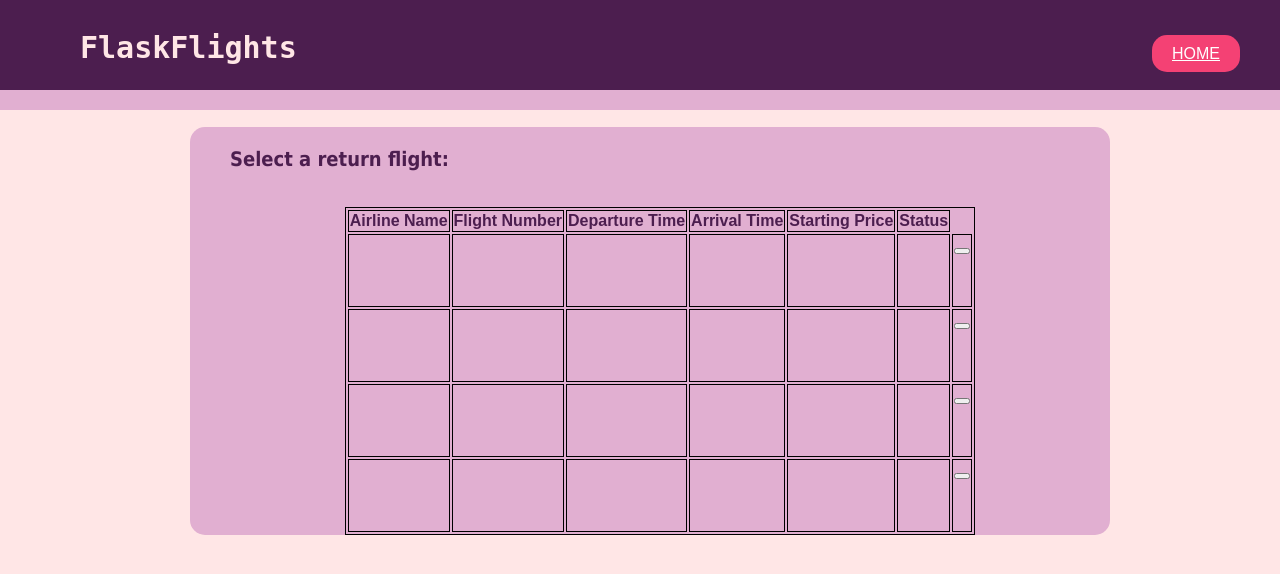
After one commit to RianShinozaki/Databases-Final, a Flask app: page /returnTicketSearch in a window 1280 px wide. The commit adds this page. Shown: the top 574 px of the page. Run offline with Flask 3, Linux system fonts and the light colour scheme; a user stored in the database is signed in; lists and menus that the app fills with data are empty.

Commit message:
Started the return stuff

```diff
--- a/init1.py
+++ b/init1.py
@@ -119,11 +119,38 @@ def lookUpFlight():
 	departureAirport = request.form['departureAirport']
 	arrivalAirport = request.form['arrivalAirport']
 	departureDate = request.form['departureDate']
+	returnDate = request.form['returnDate']
+
+	print(returnDate)
+	print(departureDate)
 
 	cursor = conn.cursor()
 	query = 'SELECT name, num, depTime, arrTime, base_price, status FROM lookUpFlight WHERE departureAirport = %s AND arrivalAirport = %s AND depDate = %s'
 	cursor.execute(query, (departureAirport, arrivalAirport, departureDate))
 	data = cursor.fetchall()
+	print(data)
+
+	if(returnDate != ''):
+		returnDateObject = datetime.strptime(returnDate, "%Y-%d-%m")
+		departureDateObject = datetime.strptime(departureDate, "%Y-%d-%m")
+		if(returnDateObject <= departureDateObject):
+			error = "Return date cannot come before departure."
+		else:
+			query = 'SELECT name, num, depTime, arrTime, base_price, status FROM lookUpFlight WHERE departureAirport = %s AND arrivalAirport = %s AND depDate = %s'
+			cursor.execute(query, (arrivalAirport, departureAirport, returnDate))
+			returnData = cursor.fetchall()
+			print(returnData)
+			for theData in returnData:
+				theData['depTime'] = str(theData['depTime'])
+				print(theData)
+				print("wahoo")
+
+			print(returnData)
+
+			if(not returnData):
+				error = "No return flights match those parameters at this time."
+			else:
+				session['return_flight_data'] = returnData
 
 	if(session.get('admin')):
 		query = 'SELECT name, num, depTime, arrTime, base_price, status FROM lookUpFlight WHERE departureAirport = %s AND arrivalAirport = %s AND depDate = %s AND name = %s'
@@ -131,12 +158,13 @@ def lookUpFlight():
 		data = cursor.fetchall()
 
 	error = None
-	if(data):
+	if(not data):
+		error = "No flights match those parameters at this time."
+	if(error == None):
 		cursor.close()
 		return render_template('index.html', username = fields[0], myFutureFlights = fields[1], myPastFlights = fields[2], admin = fields[3], frequentFliers=fields[4], flights = data)
 	else:
-		error = "No flights match those parameters at this time."
-		return render_template('index.html', username = fields[0], myFutureFlights = fields[1], myPastFlights = fields[2], admin = fields[3], frequentFliers=fields[4], flights = data, error=error)
+		return render_template('index.html', username = fields[0], myFutureFlights = fields[1], myPastFlights = fields[2], admin = fields[3], frequentFliers=fields[4], flights = None, error=error)
 
 # ---------------------------------------------------------------------------------------------------------------
 # ---------------------------------------------------------------------------------------------------------------
@@ -252,11 +280,33 @@ def customerRegisterAuth():
 # ---------------------------------------------------------------------------------------------------------------
 # ---------------------------------------------------------------------------------------------------------------
 
-#Takes you to the ticket purchase screen and saves flight_num in question
+#Takes you to the ticket purchase screen and saves information from selected flight in question
 @app.route('/selectTicket', methods=['GET', 'POST'])
 def selectTicket():
 	flightInfo = request.form['flight_num'].split("_")
 	session['selected_flight'] = flightInfo
+	if(session.get('return_flight_data')):
+		return redirect('returnTicketSearch')
+	else:
+		return redirect('ticketPurchase')
+
+# ---------------------------------------------------------------------------------------------------------------
+# ---------------------------------------------------------------------------------------------------------------
+
+@app.route('/returnTicketSearch', methods=['GET', 'POST'])
+def returnTicketSearch():
+	print(session.get('return_flight_data'))
+	print('hello')
+	return render_template('returnTicketSearch.html', flights = session.get('return_flight_data'))
+
+# ---------------------------------------------------------------------------------------------------------------
+# ---------------------------------------------------------------------------------------------------------------
+
+#Takes you to the ticket purchase screen and saves information from selected flight in question
+@app.route('/selectReturnTicket', methods=['GET', 'POST'])
+def selectReturnTicket():
+	flightInfo = request.form['flight_num'].split("_")
+	session['selected_return_flight'] = flightInfo
 	return redirect('ticketPurchase')
 
 # ---------------------------------------------------------------------------------------------------------------
@@ -279,18 +329,39 @@ def purchaseTicket():
 	numseats = cursor.fetchone()
 	seatsLeft = numseats['num_seats'] - ticket_count['COUNT(ticket_id)']
 	sellPrice = flightInfo[0]['base_price']
+	returnSellPrice = 0
+
+	if(seatsLeft <= numseats['num_seats'] * 0.2):
+		sellPrice = float(sellPrice) * 1.25
+
+	if(session.get("selected_return_flight")):
+		query = 'SELECT name, num, depTime, arrTime, base_price FROM lookUpFlight WHERE num = %s AND name = %s AND depTime = %s;'
+		cursor.execute(query, (session.get('selected_return_flight')[0],session.get('selected_return_flight')[1],session.get('selected_return_flight')[2]))
+		returnFlightInfo = cursor.fetchall()
+		error = None
+		query = 'SELECT COUNT(ticket_id) FROM ticket WHERE flight_num = %s AND airline_name = %s AND departure_date_Time = %s; '
+		cursor.execute(query, (session.get('selected_return_flight')[0],session.get('selected_return_flight')[1],session.get('selected_return_flight')[2]))
+		ticket_count = cursor.fetchone()
+
+		query = 'SELECT num_seats FROM airplane, flight WHERE flight_num = %s AND flight.airline_name = %s AND departure_date_Time = %s AND airplane.airplane_id = flight.airplane_id'
+		cursor.execute(query, (session.get('selected_return_flight')[0],session.get('selected_return_flight')[1],session.get('selected_return_flight')[2]))
+		numseats = cursor.fetchone()
+
+		returnSeatsLeft = numseats['num_seats'] - ticket_count['COUNT(ticket_id)']
+		returnSellPrice = returnFlightInfo[0]['base_price']
+
+		if(returnSeatsLeft <= numseats['num_seats'] * 0.2):
+			returnSellPrice = float(returnSellPrice) * 1.25
+		print(returnSellPrice)
 
 	cursor.close()
 
-	if(seatsLeft <= numseats['num_seats'] * 0.8):
-		sellPrice = float(sellPrice) * 1.25
+	totalSellPrice = round(sellPrice + returnSellPrice, 2)
+	totalSellPrice = "%0.2f" % totalSellPrice
 
-	sellPrice = round(sellPrice, 2)
-	sellPrice = "%0.2f" % sellPrice
+	session['ticketSellPrice'] = totalSellPrice
 
-	session['ticketSellPrice'] = sellPrice
-
-	return render_template('ticketpurchase.html', flightInfo = flightInfo, seatsLeft = seatsLeft, sellPrice = sellPrice)
+	return render_template('ticketpurchase.html', flightInfo = flightInfo, seatsLeft = seatsLeft, sellPrice = sellPrice, returnFlightInfo = returnFlightInfo, returnSeatsLeft = returnSeatsLeft, returnSellPrice = returnSellPrice, totalSellPrice = totalSellPrice)
 
 #When you press "purchase" on the ticket screen
 @app.route('/confirmPurchaseTicket', methods = ['GET', 'POST'])
@@ -1024,7 +1095,7 @@ def logout():
 """
 
 
-app.secret_key = 'some key that you will never guess'
+app.secret_key = '4dafc53ee6f057374339199f1dd06f24a3da2f4625bdce8c55dc1e068c283230'
 #Run the app on localhost port 5000
 #debug = True -> you don't have to restart flask
 #for changes to go through, TURN OFF FOR PRODUCTION
--- /dev/null
+++ b/templates/returnTicketSearch.html
@@ -0,0 +1,57 @@
+<!DOCTYPE html>
+<html>
+
+<head>
+	<meta name="viewport" content="width=device-width; initial-scale=1.0">
+	<link rel="stylesheet" type="text/css" href="./static/style.css"/>
+	<meta name="description" content="">
+	<meta name="keywords" content="">
+	<title>FlaskFlights</title>
+
+</head>
+<body>
+	<nav>
+		<h1 class = "navigator-header">FlaskFlights</h2>
+		<div class = "login">
+			<a class = "login" href="/home">HOME</a>
+		</div>
+	</nav>
+	<main>
+		<div class = "search-results">
+            <h2>Select a return flight: </h2>
+			<table>
+				<th>Airline Name</th>
+				<th>Flight Number</th>
+				<th>Departure Time</th>
+				<th>Arrival Time</th>
+				<th>Starting Price</th>
+				<th>Status</th>
+				{% if username %}
+					{% if not admin %}
+						<th>Action</th>
+					{% elif admin %}
+						<th>Customers</th>
+					{% endif %}
+				{% endif %}
+
+			{% for flight in flights %}
+				<tr>
+					<td>{{flight['name']}}</td>
+					<td>{{flight['num']}}</td>
+					<td>{{flight['depTime']}}</td>
+					<td>{{flight['arrTime']}}</td>
+					<td>{{flight['base_price']}}</td>
+					<td>{{flight['status']}}</td>
+                    <td>
+                        <form action="/selectReturnTicket" method="POST">
+                            <p class = "center-aligned-button"><button type="submit" name = "flight_num" value = "{{flight['num']}}_{{flight['name']}}_{{flight['depTime']}}"></button></p>
+                        </form>
+                    </td>
+				</tr>
+			{% endfor %}
+			</table>
+		</div>
+	</main>
+</body></br>
+
+</html>
```
Also changed, not shown: templates/index.html (+8 -6 lines), templates/ticketpurchase.html (+19 -1 lines).
